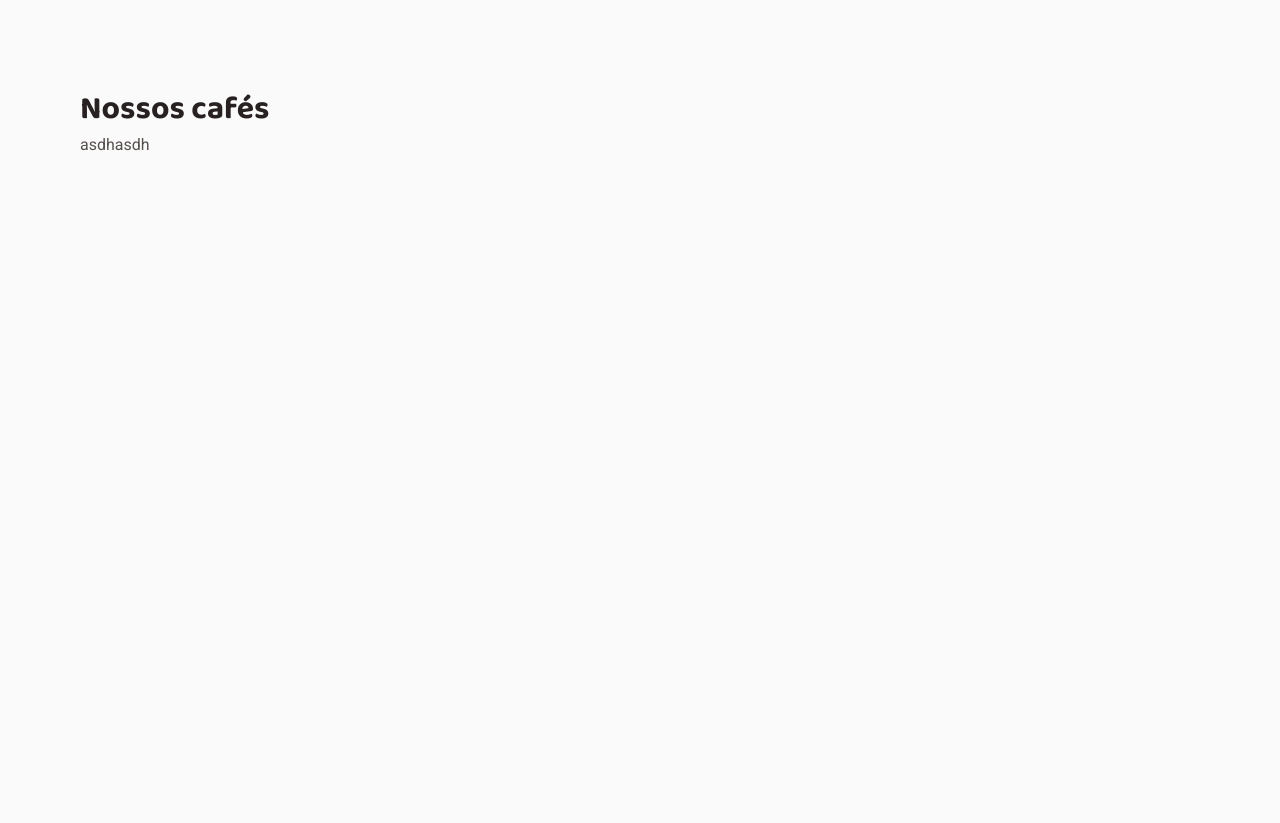
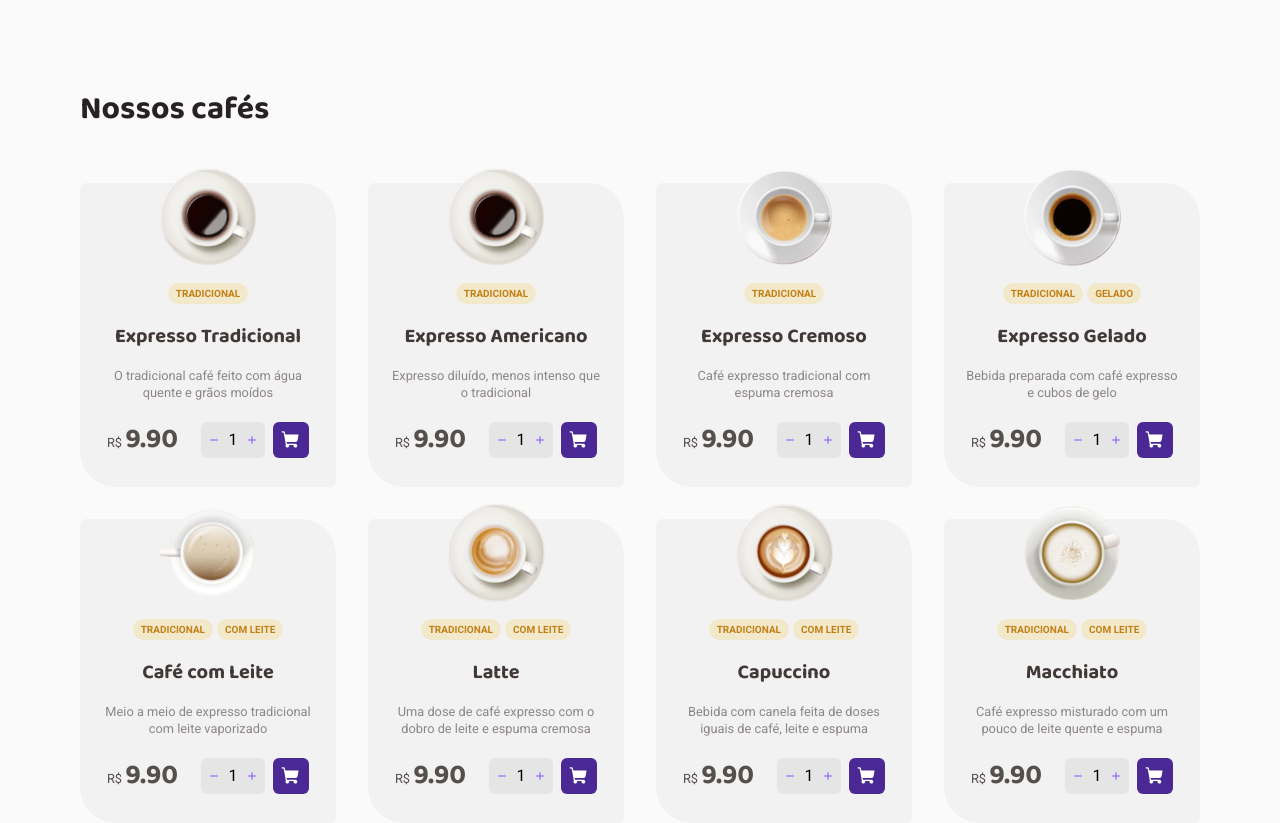
Before and after one commit to gabrielborel/coffee-delivery, a React (Vite) app: page / in a window 1280 px wide. Shown: the part 620-1443 px from the top of the page. Before the commit the page ends 800 px from the top, so only its background shows below. Built offline with nearby package versions, Linux system fonts and the light colour scheme.

Commit message:
Created CoffeeList and CoffeeCard component

```diff
--- a/src/pages/Home/components/CoffeeList/index.tsx
+++ b/src/pages/Home/components/CoffeeList/index.tsx
@@ -1,11 +1,50 @@
-import { CoffeeListContainer } from './styles';
+import { CoffeeCard, CoffeeListContainer, CoffeesContainer } from './styles';
+import { CoffeesList } from './data';
+import { ShoppingCart, Plus, Minus } from 'phosphor-react';
 
 export const CoffeeList = () => {
   return (
-    <CoffeeListContainer>
+    <CoffeesContainer>
       <strong>Nossos cafés</strong>
 
-      <div>asdhasdh</div>
-    </CoffeeListContainer>
+      <CoffeeListContainer>
+        {CoffeesList.map((coffee) => (
+          <CoffeeCard key={coffee.id}>
+            <header>
+              <img src={coffee.image} alt='' />
+
+              <div>
+                {coffee.labels.map((label) => (
+                  <span>{label}</span>
+                ))}
+              </div>
+            </header>
+
+            <main>
+              <strong>{coffee.name}</strong>
+              <p>{coffee.description}</p>
+            </main>
+
+            <footer>
+              <span>
+                R$ <strong>{coffee.price.toFixed(2)}</strong>
+              </span>
+
+              <div>
+                <div>
+                  <Minus weight='bold' size={20} />
+                  <input type='number' defaultValue={1} />
+                  <Plus weight='bold' size={20} />
+                </div>
+
+                <button>
+                  <ShoppingCart size={20} weight='fill' />
+                </button>
+              </div>
+            </footer>
+          </CoffeeCard>
+        ))}
+      </CoffeeListContainer>
+    </CoffeesContainer>
   );
 };
--- a/src/pages/Home/components/CoffeeList/styles.ts
+++ b/src/pages/Home/components/CoffeeList/styles.ts
@@ -1,9 +1,147 @@
 import styled from 'styled-components';
 
-export const CoffeeListContainer = styled.section`
+export const CoffeesContainer = styled.section`
   strong {
     color: ${(props) => props.theme['base-title']};
     font-family: 'Baloo 2', cursive;
     font-size: 2rem;
   }
 `;
+
+export const CoffeeListContainer = styled.div`
+  margin-top: 3rem;
+  display: grid;
+  gap: 2rem;
+  grid-template-columns: repeat(4, 1fr);
+`;
+
+export const CoffeeCard = styled.div`
+  width: 16rem;
+  height: 19rem;
+  background: ${(props) => props.theme['base-card']};
+  border-radius: 6px 36px;
+  display: flex;
+  flex-direction: column;
+  align-items: center;
+  gap: 1rem;
+  padding: 0 1.25rem;
+
+  header,
+  main {
+    display: flex;
+    flex-direction: column;
+    align-items: center;
+    gap: 1rem;
+  }
+
+  header {
+    img {
+      margin-top: -1rem;
+    }
+
+    div {
+      display: flex;
+      gap: 0.25rem;
+
+      span {
+        background: ${(props) => props.theme['yellow-light']};
+        color: ${(props) => props.theme['yellow-dark']};
+        padding: 0.25rem 0.5rem;
+        border-radius: 100px;
+        text-transform: uppercase;
+        font-weight: 700;
+        font-size: 0.625rem;
+        line-height: 1.3;
+      }
+    }
+  }
+
+  main {
+    strong {
+      font-size: 1.25rem;
+      font-weight: 700;
+      line-height: 1.6;
+      color: ${(props) => props.theme['base-subtitle']};
+    }
+
+    p {
+      text-align: center;
+      font-size: 0.8rem;
+      line-height: 1.3;
+      color: ${(props) => props.theme['base-label']};
+    }
+  }
+
+  footer {
+    display: flex;
+    align-items: center;
+    justify-content: space-between;
+    gap: 1.4375rem;
+
+    span {
+      color: ${(props) => props.theme['base-text']};
+      font-size: 0.8rem;
+
+      strong {
+        color: ${(props) => props.theme['base-text']};
+        font-size: 1.75rem;
+      }
+    }
+
+    div {
+      display: flex;
+      align-items: center;
+      gap: 0.5rem;
+
+      > div {
+        display: flex;
+        align-items: center;
+        gap: 0.25rem;
+        border-radius: 6px;
+        padding: 0.5rem;
+        width: 4rem;
+        background: ${(props) => props.theme['base-button']};
+
+        svg {
+          color: ${(props) => props.theme.purple};
+          cursor: pointer;
+          transition: color 0.1s;
+
+          &:hover {
+            color: ${(props) => props.theme['purple-dark']};
+          }
+        }
+
+        input {
+          width: 1.25rem;
+          background: transparent;
+          border: 0;
+          text-align: center;
+          -webkit-appearance: textfield;
+          -moz-appearance: textfield;
+          appearance: textfield;
+
+          &::-webkit-inner-spin-button,
+          &::-webkit-outer-spin-button {
+            -webkit-appearance: none;
+          }
+        }
+      }
+
+      button {
+        border: 0;
+        border-radius: 6px;
+        line-height: 0;
+        padding: 0.5rem;
+        background: ${(props) => props.theme['purple-dark']};
+        color: ${(props) => props.theme.white};
+        cursor: pointer;
+        transition: background-color 0.1s;
+
+        &:hover {
+          background-color: ${(props) => props.theme.purple};
+        }
+      }
+    }
+  }
+`;
```
